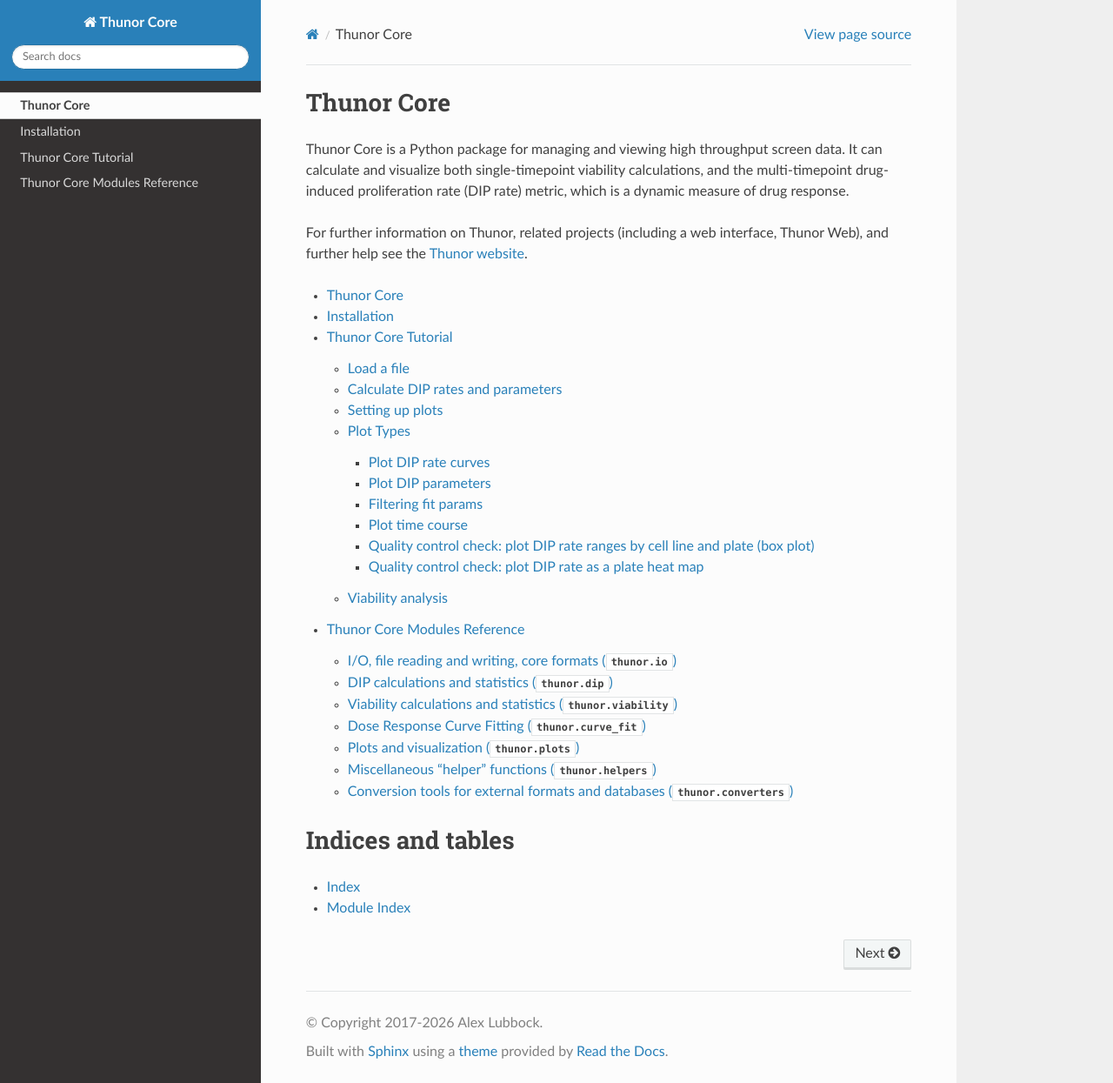
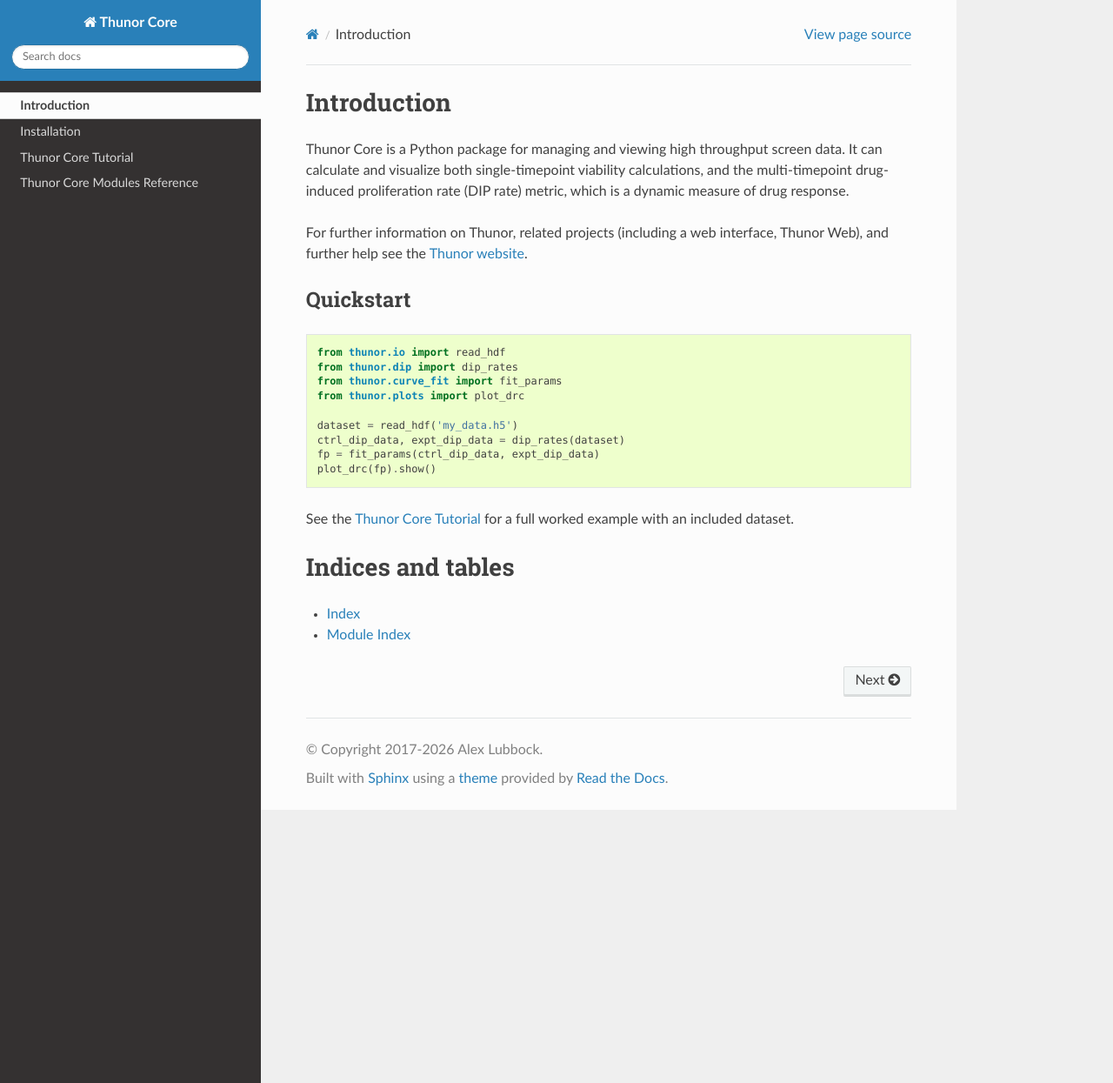
Before and after one commit to alubbock/thunor, a Sphinx documentation site: the page built from doc/index.rst, in a window 1280 px wide and 1245 px high. Shown: the whole window at 87% size. Built offline with Sphinx 7.4.7 and the Read the Docs theme 3.1.0, drawn with Linux system fonts in a browser that asks for light colours; comment, search, counter and statistics services are not loaded.

Commit message:
docs(index): rename to Introduction, hide toctree, add quickstart

```diff
--- a/doc/index.rst
+++ b/doc/index.rst
@@ -1,5 +1,5 @@
-Thunor Core
-===========
+Introduction
+============
 
 Thunor Core is a Python package for managing and viewing high
 throughput screen data. It can calculate and visualize both single-timepoint
@@ -10,12 +10,30 @@
 web interface, Thunor Web), and further help see the `Thunor website`_.
 
 .. toctree::
+   :hidden:
    :maxdepth: 3
 
    self
    installation
    tutorial.ipynb
    modules/index
+
+Quickstart
+----------
+
+::
+
+    from thunor.io import read_hdf
+    from thunor.dip import dip_rates
+    from thunor.curve_fit import fit_params
+    from thunor.plots import plot_drc
+
+    dataset = read_hdf('my_data.h5')
+    ctrl_dip_data, expt_dip_data = dip_rates(dataset)
+    fp = fit_params(ctrl_dip_data, expt_dip_data)
+    plot_drc(fp).show()
+
+See the :doc:`tutorial` for a full worked example with an included dataset.
 
 Indices and tables
 ==================
```
